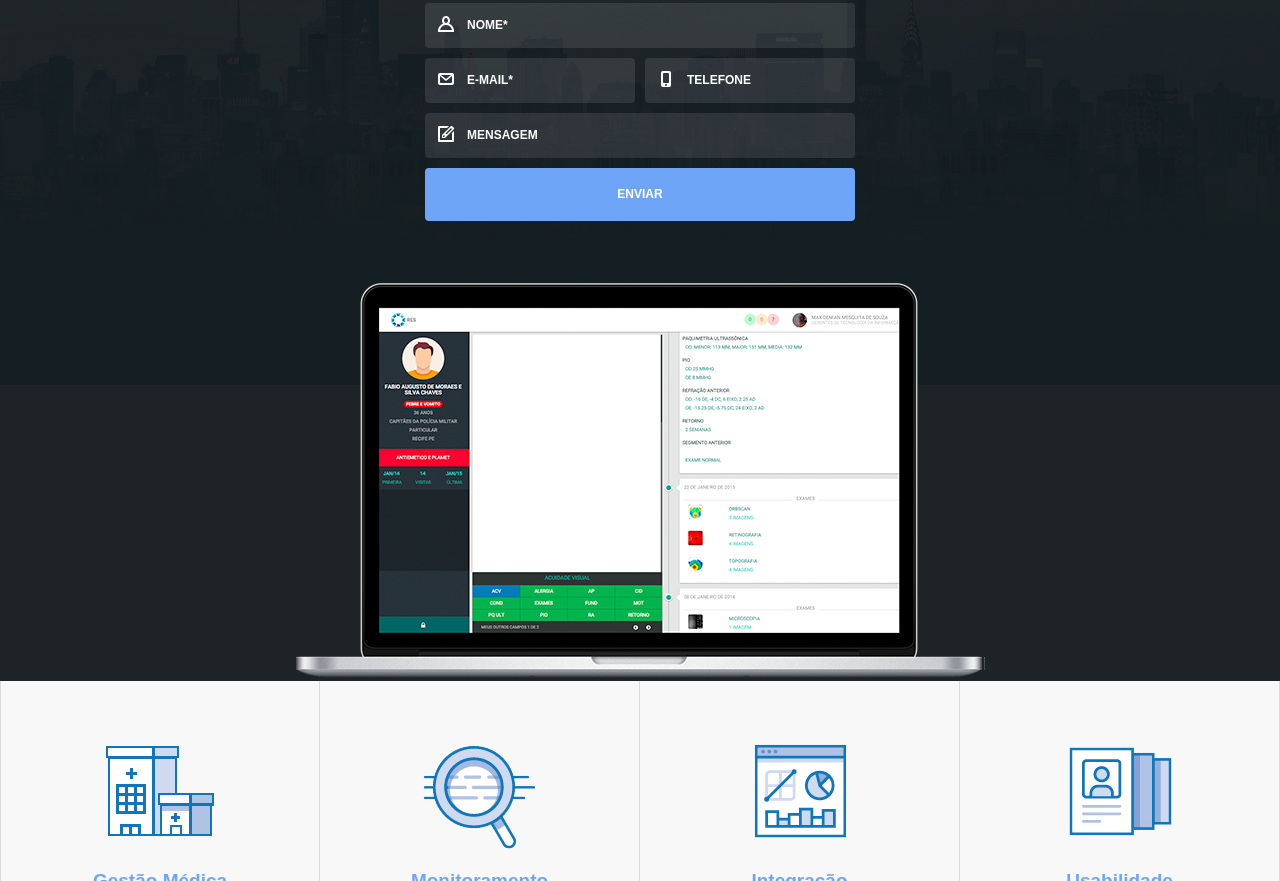
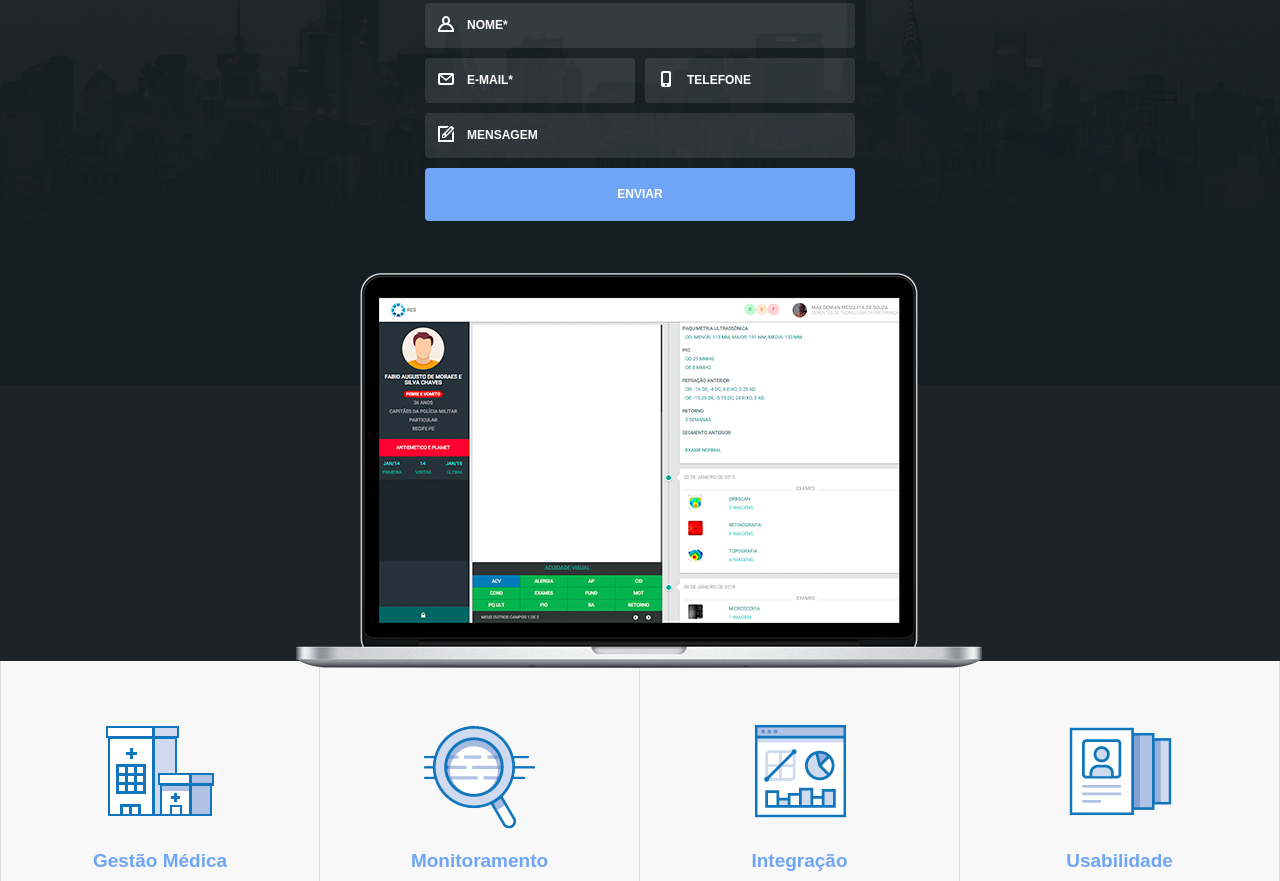
Before and after one commit to caioalexandrebr/caju, a website: page index.html in a window 1280 px wide. Shown: the part 346-1227 px from the top of the page. Drawn offline with nearby package versions, Linux system fonts and the light colour scheme.

Commit message:
Finalizando Header-Footer

```diff
--- a/style.less
+++ b/style.less
@@ -300,10 +300,10 @@ input[type=submit]:hover {
 .macbook{
 	width: 690px;
 	height: 400px;
-	margin: 0 auto;
-	background-image: url(img/mac.png) ;
+    margin: -10px auto;
+    position: relative;
+	background: url(img/mac.png) no-repeat;
 }
-
 .header-footer{
 	width: 100%;
 	height: 310px;
@@ -358,7 +358,7 @@ input[type=submit]:hover {
         }
     }
 }
-/* Footer Header */
+/* ------------ Header-Footer ------------ */
 
 section{
     .diferencial{
@@ -380,7 +380,7 @@ section{
         }
     }
 }
-/* Section Diferencial */
+/* ------------ Section Diferencial ------------ */
 
 article{
     max-width: 555px;
```
Also changed, not shown: style.css.
